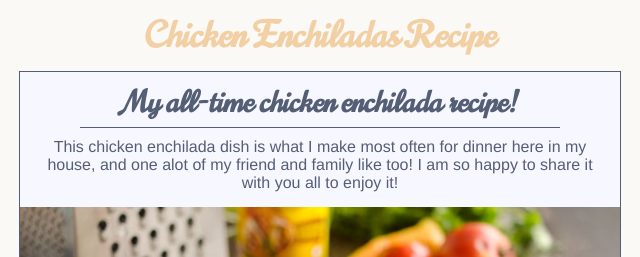
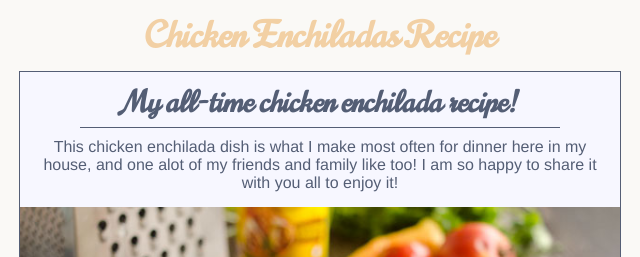
Before and after one commit to Snap-Engineering-Academy-2021/food-town, a plain HTML site: page danny/index.html in a window 1280 px wide. Shown: the top 257 px of the page, 320-960 px from the left. Drawn offline with Linux system fonts and the light colour scheme.

Commit message:
last commit - modified page

```diff
--- a/danny/index.html
+++ b/danny/index.html
@@ -28,7 +28,7 @@
         <h2>My all-time chicken enchilada recipe!</h2>
 
         <p>This chicken enchilada dish is what I make most often for dinner here in my house,
-                and one alot of my friend and family like too!
+                and one alot of my friends and family like too!
                  I am so happy to share it with you all to enjoy it!</p>
 
         <section>
```
Also changed, not shown: danny/fork.png, danny/fork2.png, 1 other file.
